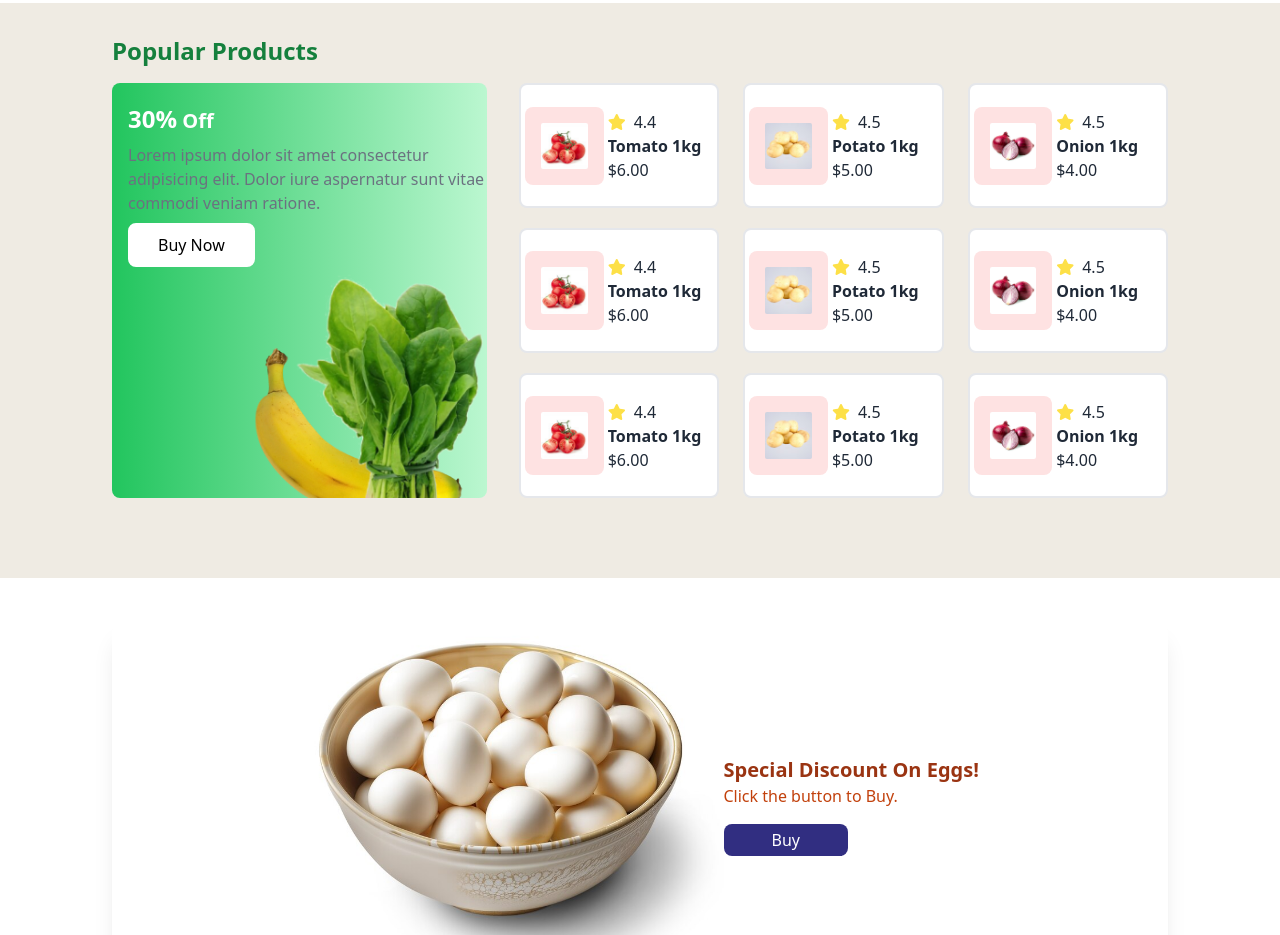
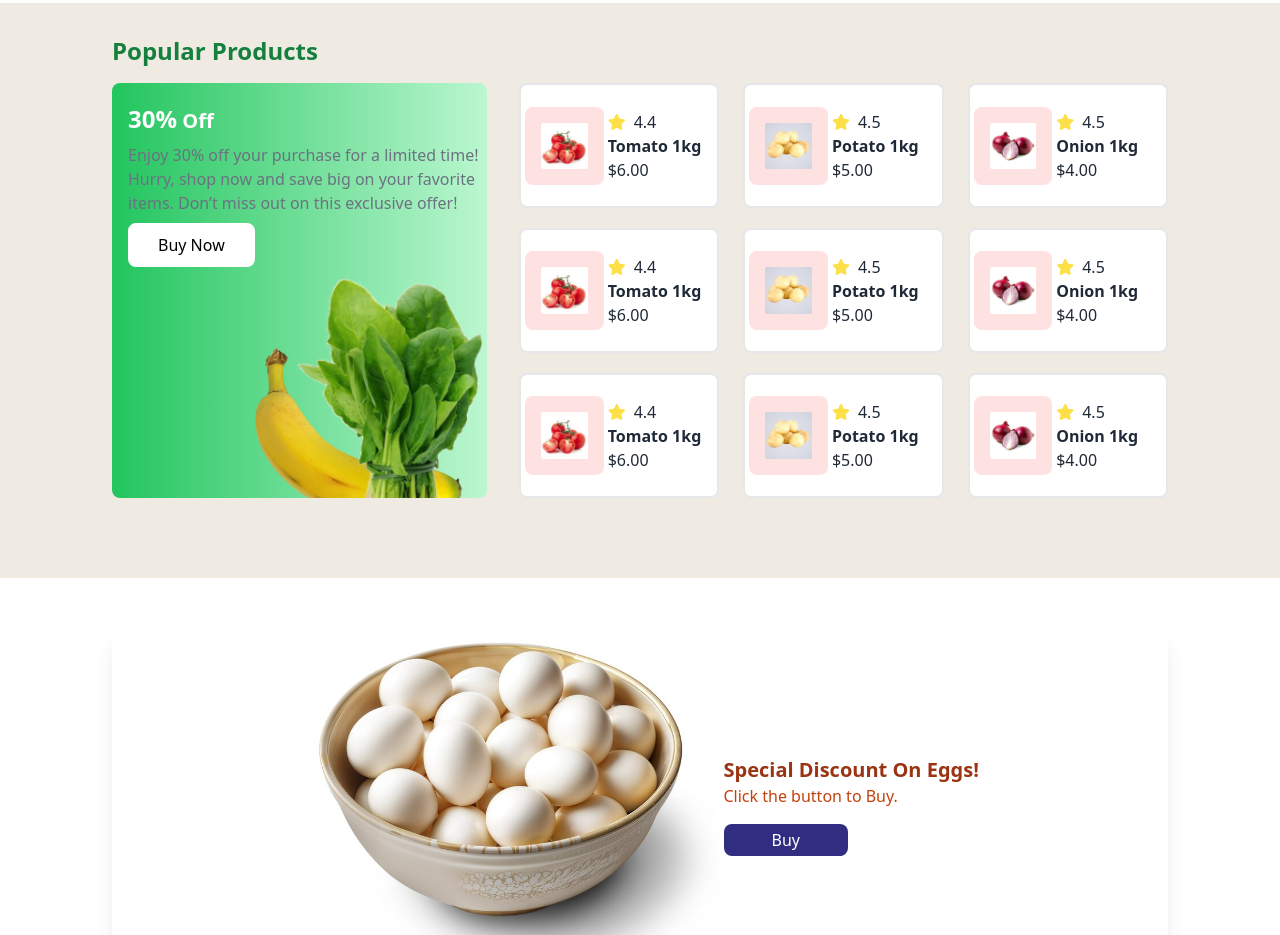
Before and after one commit to ahammed-sabuj/Grocery-Shop, a plain HTML site: page index.html in a window 1280 px wide. Shown: the part 1377-2312 px from the top of the page. Drawn offline with nearby package versions, Linux system fonts and the light colour scheme.

Commit message:
some missing fixed

```diff
--- a/index.html
+++ b/index.html
@@ -108,7 +108,7 @@
                     <div class="w-full lg:w-5/12 rounded-lg bg-gradient-to-r from-green-500 to-green-200">
                         <div>
                             <h1 class="text-xl pt-5 pl-2 text-white font-bold"><span class="text-2xl pt-5 pl-2">30%</span> Off</h1>
-                            <p class="text-l text-gray-500 pt-2 pl-4 pb-2">Lorem ipsum dolor sit amet consectetur adipisicing elit. Dolor iure aspernatur sunt vitae commodi veniam ratione.</p>
+                            <p class="text-l text-gray-500 pt-2 pl-4 pb-2">Enjoy 30% off your purchase for a limited time! Hurry, shop now and save big on your favorite items. Don’t miss out on this exclusive offer!</p>
                             <button class="border-2 border-white bg-white  rounded-lg text-black  px-7 py-2 ml-4">Buy Now</button>
                         </div>
                         <div class="pl-32">
```
